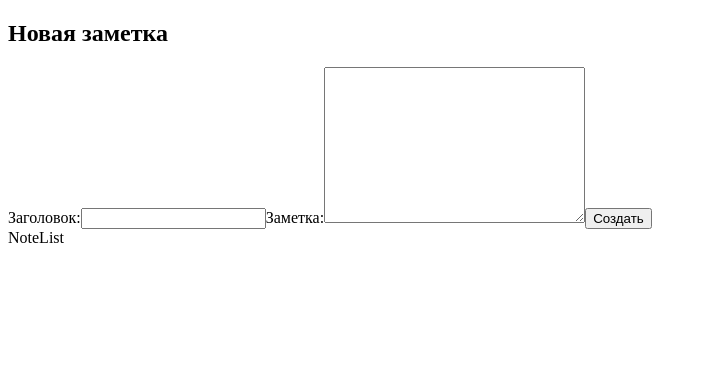
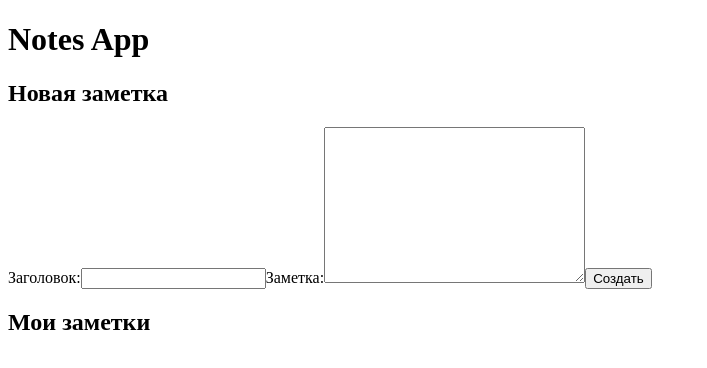
Before and after one commit to CondoR-R/notes-app, a React (Vite) app: page / in a window 1280 px wide. Shown: the top 368 px of the page, without its empty margins (0-707 px from the left). Built offline with nearby package versions, Linux system fonts and the light colour scheme.

Commit message:
подключение контекста

```diff
--- a/src/App.tsx
+++ b/src/App.tsx
@@ -1,12 +1,23 @@
 import {NoteForm, NoteList} from "@/components";
+import {
+  DispatchContext,
+  initialState,
+  reducer,
+  StateContext
+} from "@/state/notes-reducer.ts";
+import {useReducer} from "react";
 
 function App() {
+  const [state, dispatch] = useReducer(reducer, initialState);
 
   return (
-    <>
-      <NoteForm />
-      <NoteList />
-    </>
+    <StateContext.Provider value={state}>
+      <DispatchContext.Provider value={dispatch}>
+        <h1>Notes App</h1>
+        <NoteForm />
+        <NoteList />
+      </DispatchContext.Provider>
+    </StateContext.Provider>
   )
 }
 
--- a/src/components/NoteForm/index.tsx
+++ b/src/components/NoteForm/index.tsx
@@ -1,6 +1,7 @@
-import React, {useState} from 'react';
+import React, {useContext, useState} from 'react';
 import cn from 'classnames';
 import style from './NoteForm.module.scss';
+import {DispatchContext} from "@/state/notes-reducer.ts";
 
 interface Props {
   className?: string;
@@ -9,6 +10,7 @@ interface Props {
 export const NoteForm: React.FC<Props> = ({className}) => {
   const [titleValue, setTitleValue] = useState<string>('');
   const [contentValue, setContentValue] = useState<string>('');
+  const dispatch = useContext(DispatchContext);
 
   const onChangeTitle = (e: React.ChangeEvent<HTMLInputElement>) => {
     setTitleValue(e.target.value);
@@ -20,6 +22,12 @@ export const NoteForm: React.FC<Props> = ({className}) => {
 
   const onCreateNote = (e: React.FormEvent<HTMLFormElement>) => {
     e.preventDefault();
+
+    if (!dispatch) return;
+    dispatch({
+      type: 'ADD_NOTE',
+      payload: {title: titleValue, content: contentValue}
+    });
   }
 
   return (
--- a/src/components/NoteList/index.tsx
+++ b/src/components/NoteList/index.tsx
@@ -9,7 +9,7 @@ interface Props {
 export const NoteList: React.FC<Props> = ({className}) => {
   return (
     <div className={cn(style.wrapper, className)}>
-      NoteList
+      <h2>Мои заметки</h2>
     </div>
   )
 }
```
Also changed, not shown: 1 other file (tests, documents, lock files or other folders).
